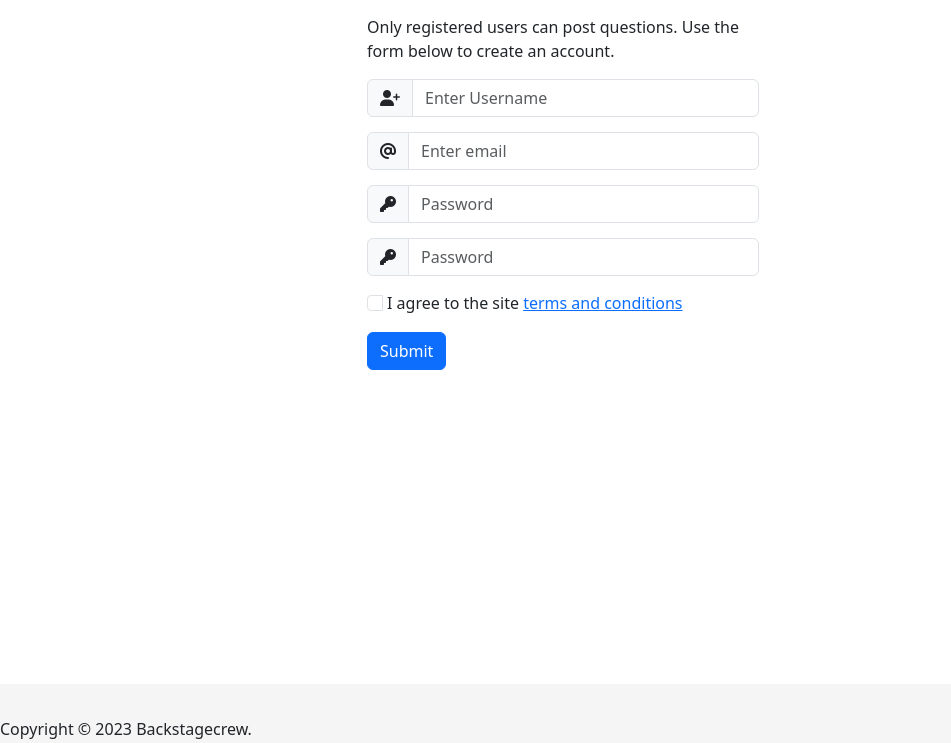
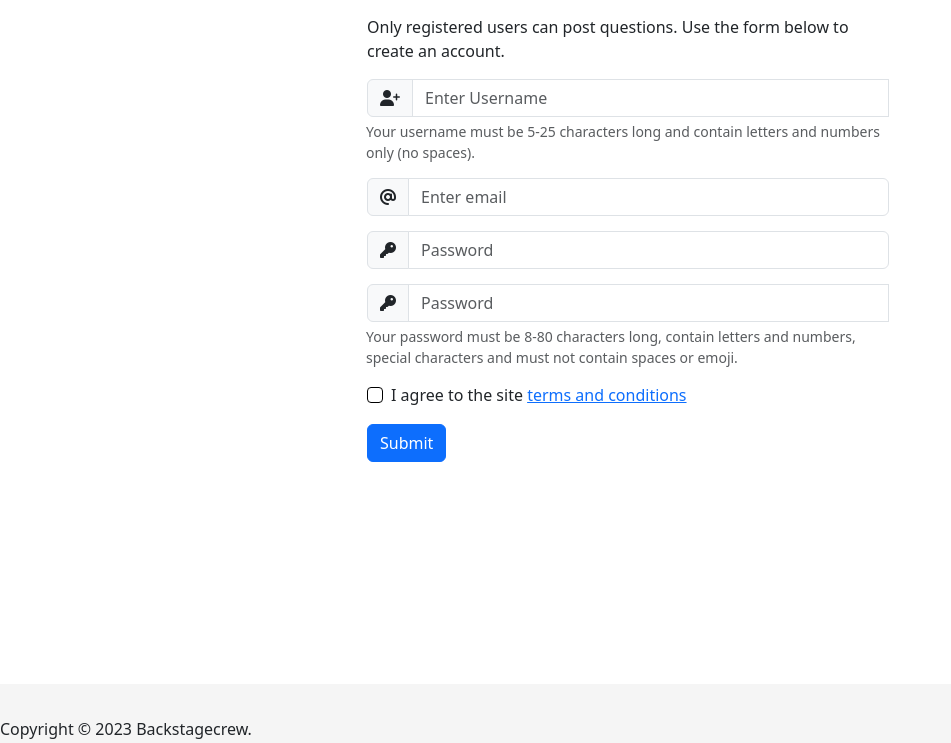
Before and after one commit to BackstagecrewIS/devsite, a Flask app: page /register in a window 1280 px wide. Shown: the part 56-799 px from the top of the page, without its empty margins (0-951 px from the left). Run offline with Flask 2, Linux system fonts and the light colour scheme; some libraries are stand-ins or nearby versions.

Commit message:
Add user registration functionality

```diff
--- a/faq/routes.py
+++ b/faq/routes.py
@@ -1,4 +1,4 @@
-from flask import render_template, request, redirect, url_for
+from flask import render_template, request, redirect, url_for, flash, session
 from faq import app, db
 from faq.models import Category, Question, User
 from werkzeug.security import generate_password_hash, check_password_hash
@@ -22,27 +22,31 @@ def register():
         terms = request.form.get("terms")
 
         if terms != 'on':
-            print("Terms not accepted")
+            flash("You must agree to the Ts & Cs to register")
+            return render_template("register.html")
 
         if password1 != password2:
-            print("Passwords don't match")
-
-        if terms and (password1 == password2):
-            print("Everything OK")
-
-        print(username, password1, password2, email, terms)
+            flash("Passwords don't match")
+            return render_template("register.html")
 
         existing_user = User.query.filter_by(username=username).first()
         if existing_user:
-            print("User already exists")
+            flash("User already exists")
+            return render_template("register.html")
 
-        new_user = {
-            "username": request.form.get("username").lower(),
-            "password": request.form.get("password1"),
-            "email": request.form.get("email")
-        }
+        new_user = User(
+            username=request.form.get("username").lower(),
+            password=generate_password_hash(request.form.get("password1")),
+            email=request.form.get("email")
+        )
 
-        print(new_user)
+        session["user"] = request.form.get("username").lower()
+
+        db.session.add(new_user)
+        db.session.commit()
+        flash("Registration Successful")
+
+        return render_template("register.html")
 
     return render_template("register.html")
 
--- a/faq/static/css/style.css
+++ b/faq/static/css/style.css
@@ -28,13 +28,25 @@ body {
 }
 
 .login-form {
-  max-width: 75%;
+  max-width: 100%;
 }
 
 .login-form .input-group, button, p {
   margin-top: 15px;
 }
 
+.form-check {
+    margin-top: 15px;
+}
+
 .form-check-input {
-  margin-right: 5px;
+    border-color: black;
+    margin-right: 5px;
 }
+
+.flashes {
+    text-align: center;
+    line-height: 2;
+    background-color: black;
+    color: gold;
+}
--- a/faq/templates/register.html
+++ b/faq/templates/register.html
@@ -6,22 +6,28 @@
             <p>Only registered users can post questions. Use the form below to create an account.</p>
             <div class="input-group">
                 <span class="input-group-text" id="username-label"><i class="fa-solid fa-user-plus"></i></span>
-                <input type="text" class="form-control" name="username" id="username" minlength="5" maxlength="50" aria-describedby="username-label" aria-label="Username" placeholder="Enter Username">
+                <input type="text" class="form-control" name="username" id="username" minlength="5" maxlength="25" pattern="^[a-zA-Z0-9]{5,25}$" aria-describedby="username-label" aria-label="Username" placeholder="Enter Username" required>
+                <small id="usernameHelpBlock" class="form-text text-muted">
+                    Your username must be 5-25 characters long and contain letters and numbers only (no spaces).
+                  </small>
             </div>
             <div class="input-group">
                 <span class="input-group-text" id="email-label"><i class="fa-solid fa-at"></i></span>
-                <input type="email" class="form-control" name="email" id="email" aria-describedby="email-label" placeholder="Enter email">
+                <input type="email" class="form-control" name="email" id="email" aria-describedby="email-label" placeholder="Enter email" required>
             </div>
             <div class="input-group">
                 <span class="input-group-text" id="pass1-label"><i class="fa-solid fa-key"></i></span>
-                <input type="password" class="form-control" name="password1" id="password1" minlength="8" maxlength="80" aria-describedby="pass1-label" placeholder="Password">
+                <input type="password" class="form-control" name="password1" id="password1" minlength="8" maxlength="80" pattern="^[a-zA-Z0-9]{8,80}$" aria-describedby="pass1-label" placeholder="Password" required>
             </div>
             <div class="input-group">
                 <span class="input-group-text" id="pass2-label"><i class="fa-solid fa-key"></i></span>
-                <input type="password" class="form-control" name="password2" id="password2" minlength="8" maxlength="80" aria-describedby="pass2-label" placeholder="Password">
+                <input type="password" class="form-control" name="password2" id="password2" minlength="8" maxlength="80" aria-describedby="pass2-label" placeholder="Password" required>
+                <small id="passwordHelpBlock" class="form-text text-muted">
+                    Your password must be 8-80 characters long, contain letters and numbers, special characters and must not contain spaces or emoji.
+                  </small>
             </div>
-            <div class="input-group form-check">
-                <input type="checkbox" class="form-check-input" name="terms" id="terms">
+            <div class="form-check">
+                <input type="checkbox" class="form-check-input" name="terms" id="terms" required>
                 <label class="form-check-label" for="terms">I agree to the site <a href="#" data-bs-toggle="modal" data-bs-target="#terms-modal">terms and conditions</a></label>
             </div>
             <button type="submit" class="btn btn-primary">Submit</button>
```
